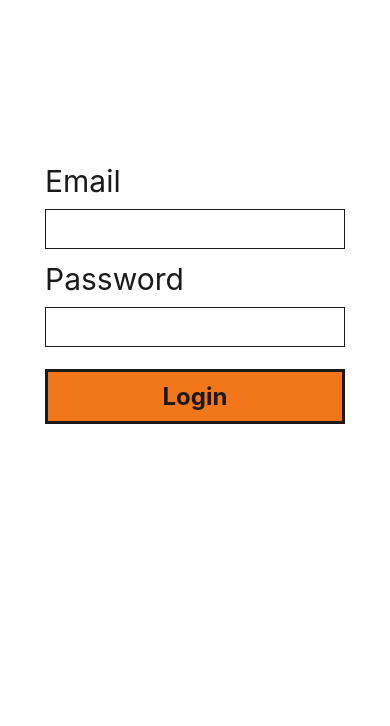
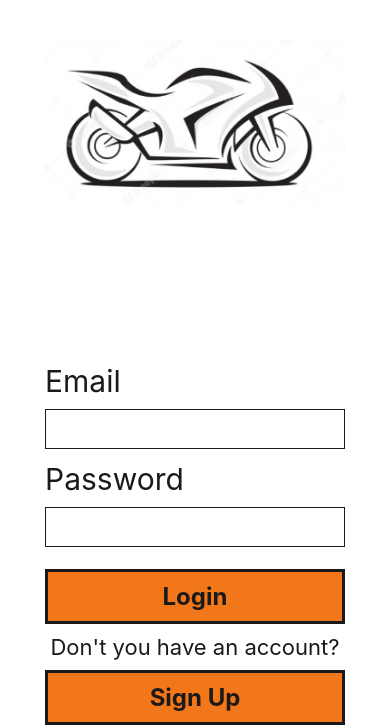
Before and after one commit to juanan150/bikr-frontend, a React Native app: screen /Login in a window 390 px wide. Shown: the part 118-844 px from the top of the page. Built offline with nearby package versions, Linux system fonts and the light colour scheme; no server answers.

Commit message:
Add logout button

```diff
--- a/App.js
+++ b/App.js
@@ -9,6 +9,8 @@ import { FontAwesome5 } from "@expo/vector-icons";
 import LoginScreen from "./screens/LoginScreen";
 import SearchScreen from "./screens/SearchScreen";
 import ProfileScreen from "./screens/ProfileScreen";
+import SignUpScreen from "./screens/SignUpScreen";
+import Logout from "./components/Logout";
 
 const icons = {
   SearchStack: "tools",
@@ -22,7 +24,13 @@ const DetailStack = createNativeStackNavigator();
 function SearchStack({ navigation }) {
   return (
     <DetailStack.Navigator>
-      <DetailStack.Screen name="Services" component={SearchScreen} />
+      <DetailStack.Screen
+        name="Services"
+        options={{
+          headerRight: () => <Logout {...navigation} />,
+        }}
+        component={SearchScreen}
+      />
     </DetailStack.Navigator>
   );
 }
@@ -66,6 +74,12 @@ export default function App() {
           component={LandingScreen}
           options={{ headerShown: false }}
         />
+
+        <Stack.Screen
+          name="SignUp"
+          component={SignUpScreen}
+          options={{ headerShown: false }}
+        />
       </Stack.Navigator>
     </NavigationContainer>
   );
--- /dev/null
+++ b/components/Logout.js
@@ -0,0 +1,17 @@
+import React from "react";
+import { TouchableOpacity, Text } from "react-native";
+import AsyncStorage from "@react-native-async-storage/async-storage";
+
+const Logout = ({ navigate }) => {
+  const logout = async () => {
+    await AsyncStorage.removeItem("@jaq/bikr-auth");
+    navigate("Login");
+  };
+  return (
+    <TouchableOpacity onPress={logout}>
+      <Text>Logout</Text>
+    </TouchableOpacity>
+  );
+};
+
+export default Logout;
--- a/components/forms/LoginForm.js
+++ b/components/forms/LoginForm.js
@@ -5,6 +5,7 @@ import {
   StyleSheet,
   TextInput,
   TouchableOpacity,
+  TouchableHighlight,
 } from "react-native";
 import AsyncStorage from "@react-native-async-storage/async-storage";
 
@@ -12,6 +13,11 @@ import customAxios from "../../axios";
 
 const LoginForm = ({ navigation }) => {
   const [form, setForm] = useState(null);
+  const [error, setError] = useState(null);
+
+  const goToSignIn = () => {
+    navigation.navigate("SignUp");
+  };
 
   const handleChangeText = (field, text) => {
     setForm({
@@ -42,17 +48,17 @@ const LoginForm = ({ navigation }) => {
       await AsyncStorage.setItem("@jaq/bikr-auth", response.data.token);
 
       navigation.navigate("Home");
-    } catch (error) {
+    } catch (e) {
       console.log(
         "🚀 ~ file: Login.js ~ line 28 ~ handleSubmit ~ error",
-        error
+        e.response.data.error
       );
-      alert(error.message);
+      setError(e.response.data.error);
     }
   };
 
   return (
-    <View>
+    <View style={styles.container}>
       <Text style={styles.text}>Email</Text>
       <TextInput
         autoCapitalize="none"
@@ -67,9 +73,16 @@ const LoginForm = ({ navigation }) => {
         style={styles.input}
         secureTextEntry
       />
+      {error && <Text style={styles.error}>{error}</Text>}
       <TouchableOpacity style={styles.button} onPress={handleSubmit}>
         <Text style={styles.buttonText}>Login</Text>
       </TouchableOpacity>
+      <View style={styles.signUpContainer}>
+        <Text style={styles.signUpText}>Don't you have an account?</Text>
+        <TouchableHighlight style={styles.button} onPress={goToSignIn}>
+          <Text style={styles.buttonText}>Sign Up</Text>
+        </TouchableHighlight>
+      </View>
     </View>
   );
 };
@@ -79,6 +92,14 @@ const styles = StyleSheet.create({
     color: "#1c1919",
     fontSize: 30,
     marginBottom: 10,
+  },
+  signUpContainer: {
+    alignItems: "center",
+  },
+  signUpText: {
+    color: "#1c1919",
+    fontSize: 22,
+    marginTop: 10,
   },
   input: {
     borderColor: "#1c1919",
@@ -95,6 +116,7 @@ const styles = StyleSheet.create({
     borderWidth: 3,
     marginTop: 10,
     padding: 10,
+    width: 300,
   },
   buttonText: {
     color: "#1c1919",
@@ -102,6 +124,11 @@ const styles = StyleSheet.create({
     fontWeight: "bold",
     textAlign: "center",
   },
+  error: {
+    color: "red",
+    fontSize: 22,
+    marginBottom: 10,
+  },
 });
 
 export default LoginForm;
--- a/screens/LoginScreen.js
+++ b/screens/LoginScreen.js
@@ -1,19 +1,27 @@
 import React from "react";
-import { View, StyleSheet, Image } from "react-native";
+import {
+  View,
+  StyleSheet,
+  Image,
+  KeyboardAvoidingView,
+  ScrollView,
+} from "react-native";
 
 import LoginForm from "../components/forms/LoginForm";
-import logo from "../assets/bikr.svg";
+import logo from "../assets/bikr-logo.png";
 
 const LoginScreen = ({ navigation }) => {
   return (
-    <View style={styles.container}>
-      <View style={styles.logoContainer}>
-        <Image source={logo} style={styles.image} />
-      </View>
+    <KeyboardAvoidingView
+      behavior="height"
+      enabled="false"
+      style={styles.container}
+    >
+      <Image source={logo} style={styles.image} />
       <View style={styles.formContainer}>
         <LoginForm navigation={navigation} />
       </View>
-    </View>
+    </KeyboardAvoidingView>
   );
 };
 
@@ -31,6 +39,7 @@ const styles = StyleSheet.create({
     flex: 2,
   },
   image: {
+    flex: 1,
     height: 300,
     width: 300,
     resizeMode: "contain",
--- /dev/null
+++ b/screens/SignUpScreen.js
@@ -0,0 +1,12 @@
+import React from "react";
+import { View, Text } from "react-native";
+
+const SignInScreen = () => {
+  return (
+    <View>
+      <Text>SignIn</Text>
+    </View>
+  );
+};
+
+export default SignInScreen;
```
Also changed, not shown: assets/bikr-logo.png (added), assets/bikr.svg (deleted).
